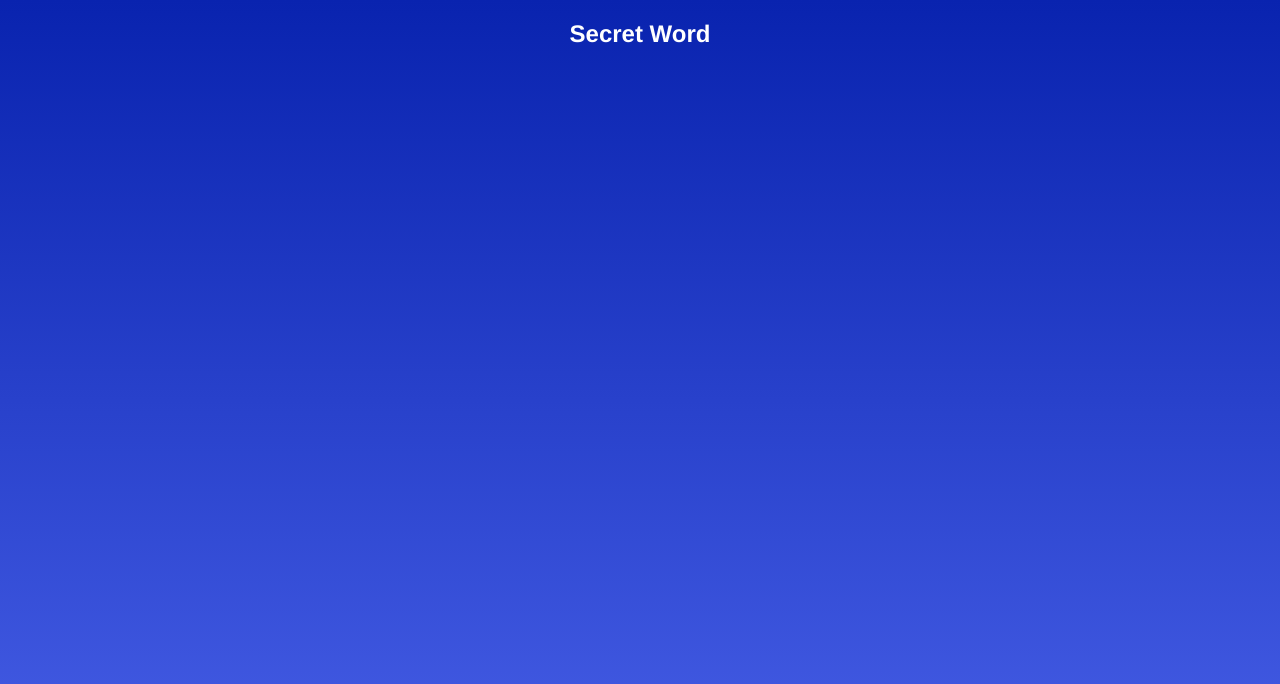
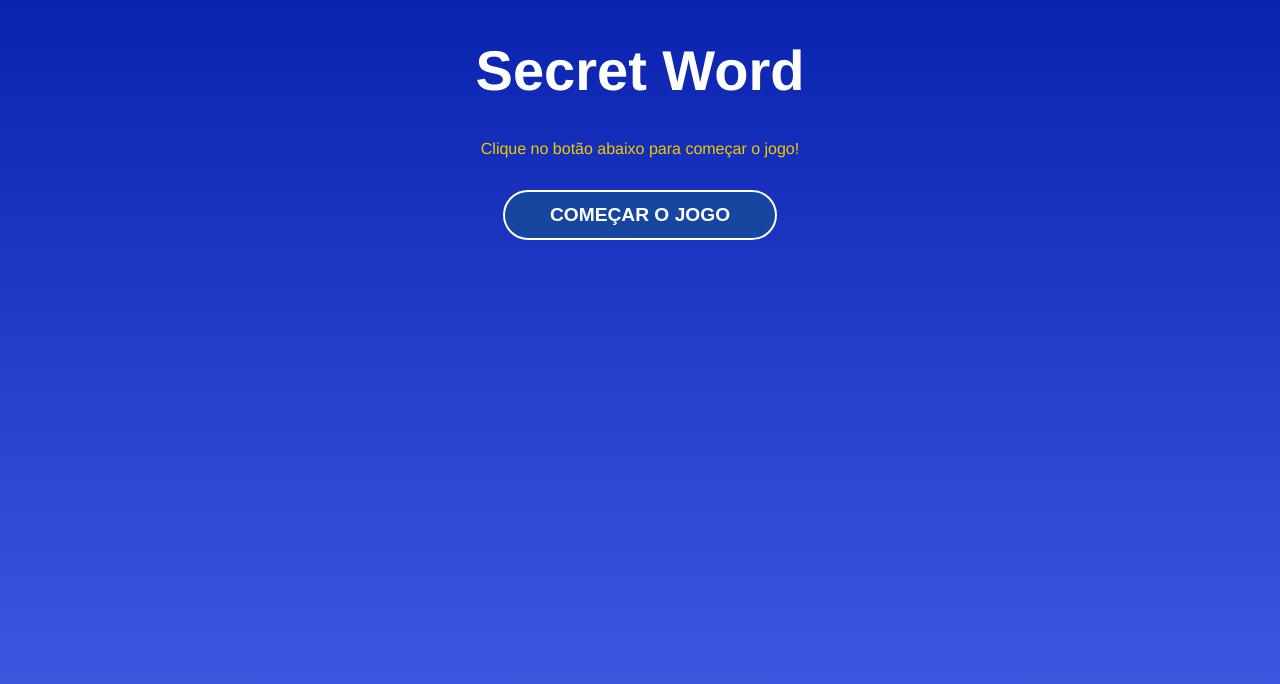
Before and after one commit to eaejaum/secret-word, a React (Create React App) app: page / in a window 1280 px wide. Shown: the top 684 px of the page. Built offline with nearby package versions, Linux system fonts and the light colour scheme.

Commit message:
Finalizando tela inicial

```diff
--- a/src/App.jsx
+++ b/src/App.jsx
@@ -1,9 +1,10 @@
 import './App.css';
+import StartScreen from './components/StartScreen';
 
 function App() {
   return (
     <div className="App">
-      <h2>Secret Word</h2>
+      <StartScreen />
     </div>
   );
 }
--- /dev/null
+++ b/src/components/StartScreen.css
@@ -0,0 +1,8 @@
+.start h1 {
+    font-size: 3.5em;
+}
+
+.start p {
+    margin-bottom: 2em;
+    color: #efca00;
+}
--- /dev/null
+++ b/src/components/StartScreen.jsx
@@ -0,0 +1,13 @@
+import './StartScreen.css';
+
+const StartScreen = () => {
+  return (
+    <div className='start'>
+      <h1>Secret Word</h1>
+      <p>Clique no botão abaixo para começar o jogo!</p>
+      <button>Começar o jogo</button>
+    </div>
+  )
+}
+
+export default StartScreen;
--- a/src/index.css
+++ b/src/index.css
@@ -9,3 +9,22 @@
     background: linear-gradient(180deg, rgba(9, 35, 175, 1) 0%, rgb(71, 95, 231));
     color: white;
 }
+
+button {
+    background: #1646a0;
+    color: #fff;
+    padding: 0 45px;
+    border: 2px solid white;
+    border-radius: 25px;
+    height: 50px;
+    text-transform: uppercase;
+    font-weight: bold;
+    font-size: 1.2em;
+    cursor: pointer;
+    transition: .4s;
+}
+
+button:hover {
+    background: #0923af;
+    transform: scale(1.02);
+}
```
